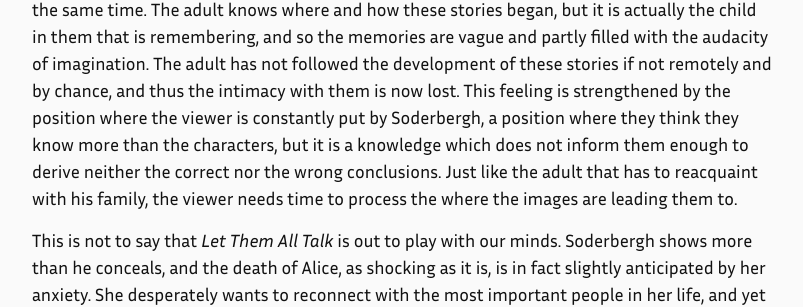
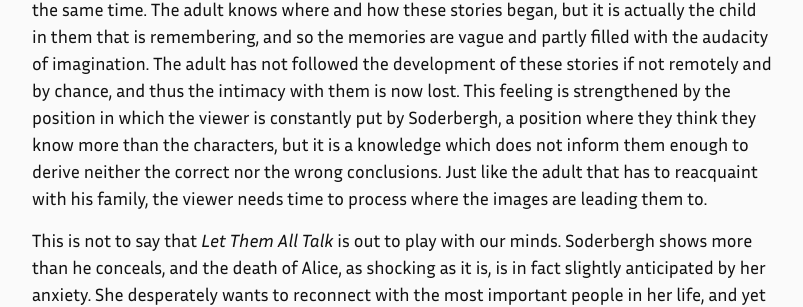
Before and after one commit to manuel-uberti/filmsinwords, a Jekyll site: the page built from _posts/2021-06-03-talk.md, in a window 1280 px wide and 900 px high, scrolled down 664 px. Shown: the part 337-644 px from the top of the window, without its empty margins (238-1041 px from the left). Built offline with Jekyll 4.4.1, drawn with Linux system fonts in a browser that asks for light colours; some of the changed text lies outside the part shown.

Commit message:
Minor rephrase

```diff
--- a/_posts/2021-06-03-talk.md
+++ b/_posts/2021-06-03-talk.md
@@ -36,12 +36,12 @@ knows where and how these stories began, but it is actually the child in them
 that is remembering, and so the memories are vague and partly filled with the
 audacity of imagination. The adult has not followed the development of these
 stories if not remotely and by chance, and thus the intimacy with them is now
-lost. This feeling is strengthened by the position where the viewer is
+lost. This feeling is strengthened by the position in which the viewer is
 constantly put by Soderbergh, a position where they think they know more than
 the characters, but it is a knowledge which does not inform them enough to
 derive neither the correct nor the wrong conclusions. Just like the adult that
-has to reacquaint with his family, the viewer needs time to process the where
-the images are leading them to.
+has to reacquaint with his family, the viewer needs time to process where the
+images are leading them to.
 
 This is not to say that *Let Them All Talk* is out to play with our minds.
 Soderbergh shows more than he conceals, and the death of Alice, as shocking as
```
